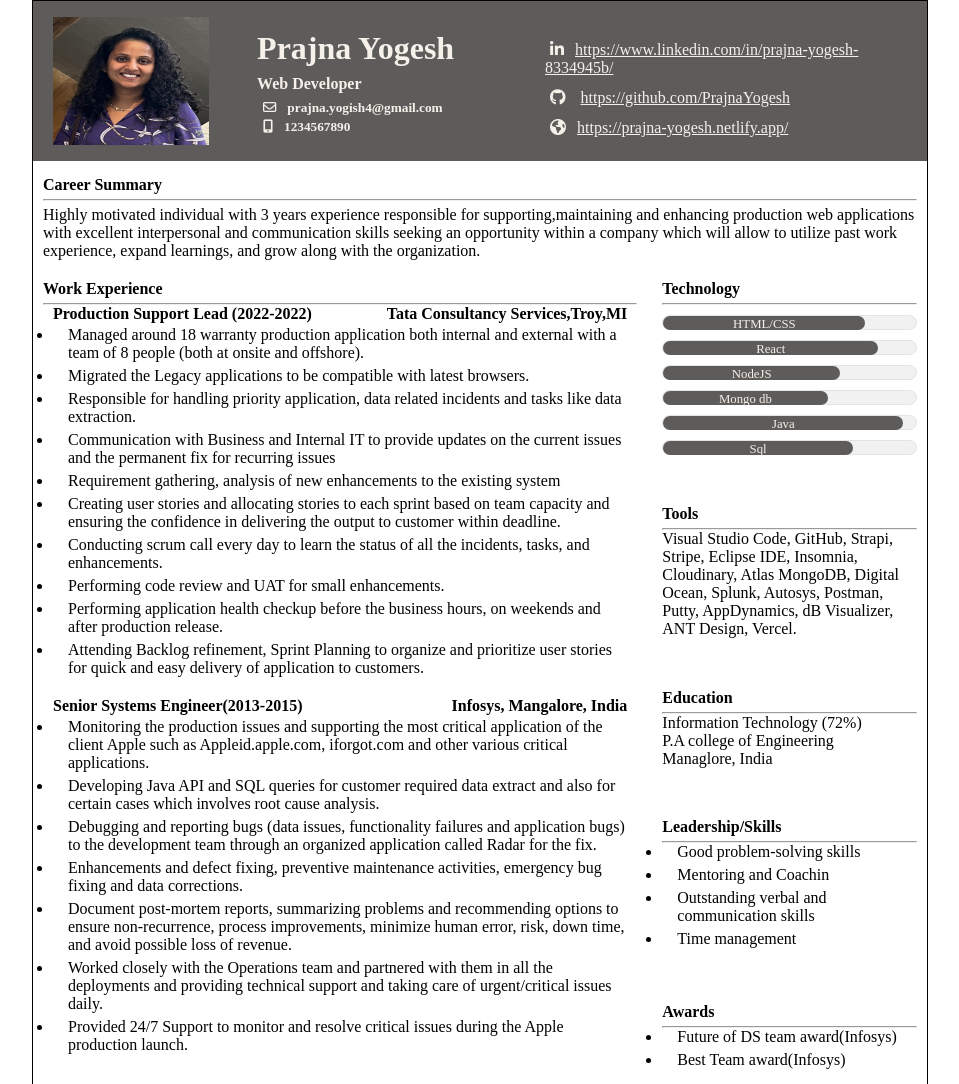
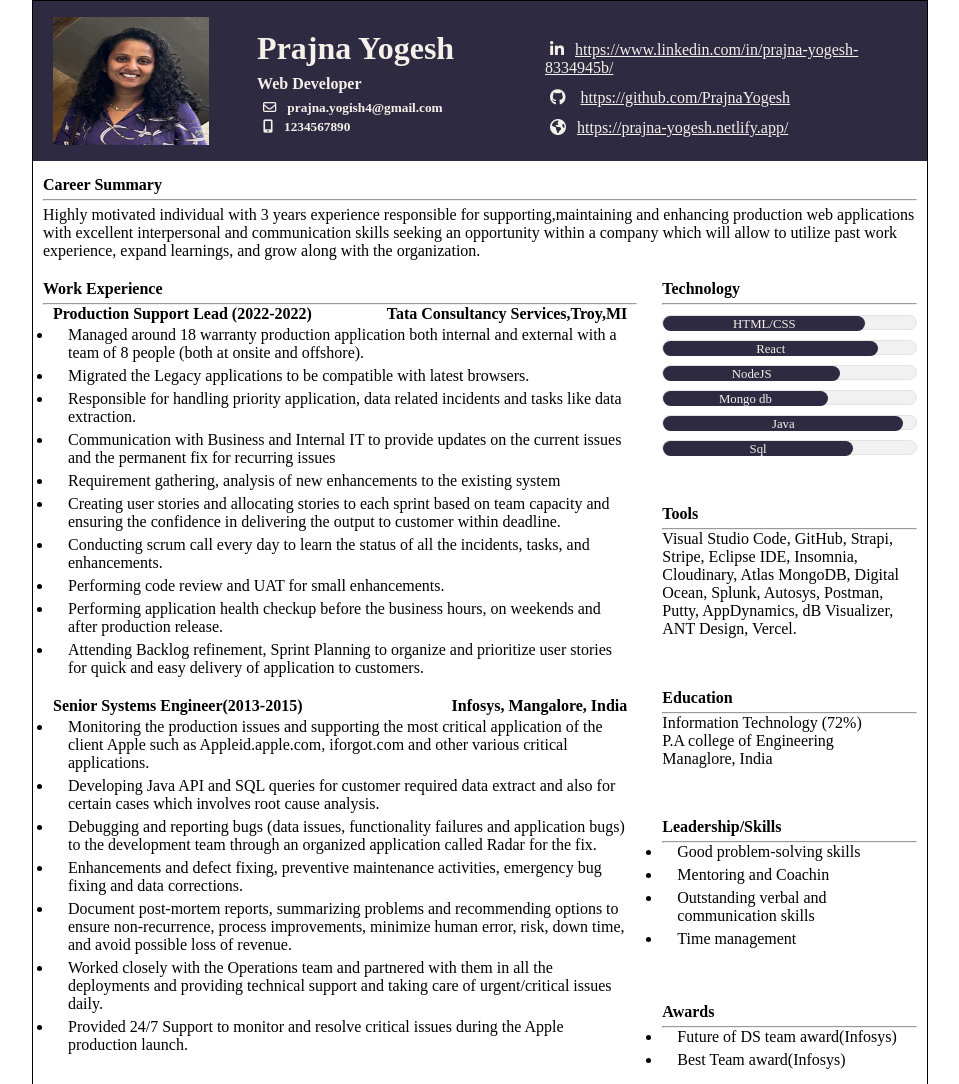
Before and after one commit to PrajnaYogesh/resume, a plain HTML site: page index.html in a window 1280 px wide. Shown: the whole page, without its empty margins (160-1119 px from the left). Drawn offline with Linux system fonts and the light colour scheme.

Commit message:
updated color

```diff
--- a/style.css
+++ b/style.css
@@ -16,7 +16,7 @@
   /* border: 1px solid red; */
   height: 160px;
   display: flex;
-  background-color: rgb(94, 91, 91);
+  background-color: rgb(45, 42, 65);
   color: rgb(245, 240, 233);
 }
 
@@ -152,13 +152,13 @@ li {
 }
 
 .progress-bar {
-  background-color: rgb(94, 91, 91) !important;
+  background-color: rgb(45, 42, 65) !important;
   border-radius: 10px;
   text-align: center;
-  padding-top: 1px;
+  padding: 1px;
   color: rgb(245, 240, 233);
   font-size: 0.8em;
-  height: 14px;
+  height: 15px;
 }
 
 p {
```
